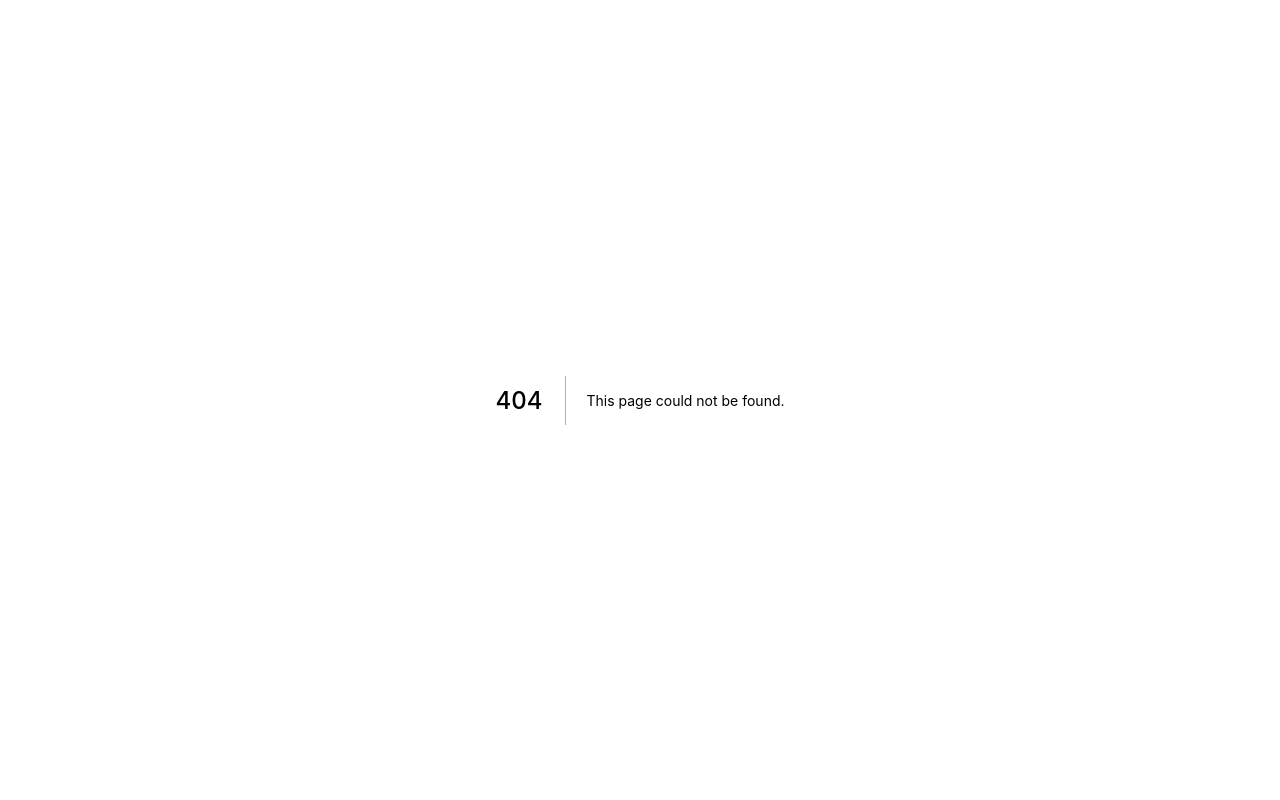
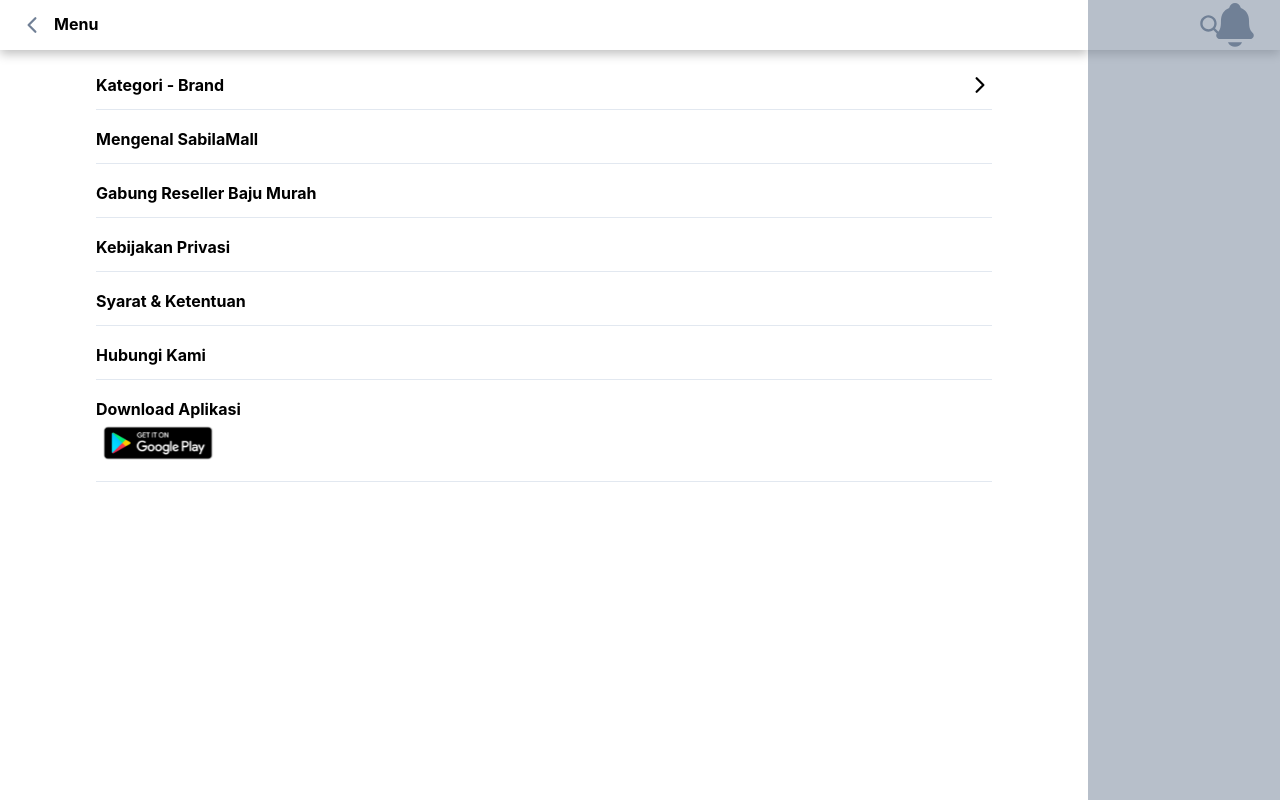
Before and after one commit to Sabila-Mall/fe-sabilamall, a Next.js app: page /test in a window 1280 px wide. Before the commit this address had no page. Shown: the top 800 px of the page. Built offline with nearby package versions, Linux system fonts and the light colour scheme.

Commit message:
Fixed overlay

```diff
--- a/components/Navbar.js
+++ b/components/Navbar.js
@@ -2,12 +2,10 @@ import { Image } from "@chakra-ui/image";
 import {
   Box,
   Input,
+  VStack,
+  Heading,
   InputGroup,
   InputLeftElement,
-  Text,
-  VStack,
-  StackDivider,
-  Heading,
 } from "@chakra-ui/react";
 import Link from "next/link";
 import React, { useState } from "react";
@@ -105,6 +103,7 @@ const Navbar = () => {
         w={isMenu ? "100vw" : "0"}
         h="100vh"
         transition="opacity 0.6s"
+        onClick={() => setIsMenu(false)}
       ></Box>
       <Box
         position="fixed"
@@ -115,17 +114,16 @@ const Navbar = () => {
         zIndex="102"
         fontFamily="Inter"
         fontWeight="500"
-        fontSize="16px"
         lineHeight="24px"
         color="black"
-        transition="width 0.5s"
+        overflow="hidden"
+        transition="width 0.4s"
       >
         <Box
           w="100%"
           h="50px"
           boxShadow="0px 4px 10px 0px #00000040"
           boxSizing="border-box"
-          overflow="hidden"
           bg="white"
           display="flex"
           alignItems="center"
@@ -139,8 +137,7 @@ const Navbar = () => {
           <Heading size="sm">Menu</Heading>
         </Box>
         <VStack spacing={1} px="10px" pt="10px">
-          {isMenu &&
-            menuSidebar.map((menu, index) => {
+          {menuSidebar.map((menu, index) => {
             if (index === 0) {
               return (
                 <Box
--- /dev/null
+++ b/pages/test.js
@@ -0,0 +1,14 @@
+import { Box } from "@chakra-ui/layout";
+import React from "react";
+
+import Navbar from "../components/Navbar";
+
+function Test() {
+  return (
+    <Box height="1000px">
+      <Navbar />
+    </Box>
+  );
+}
+
+export default Test;
```
Lines whose indentation alone changed are shown as unchanged.
